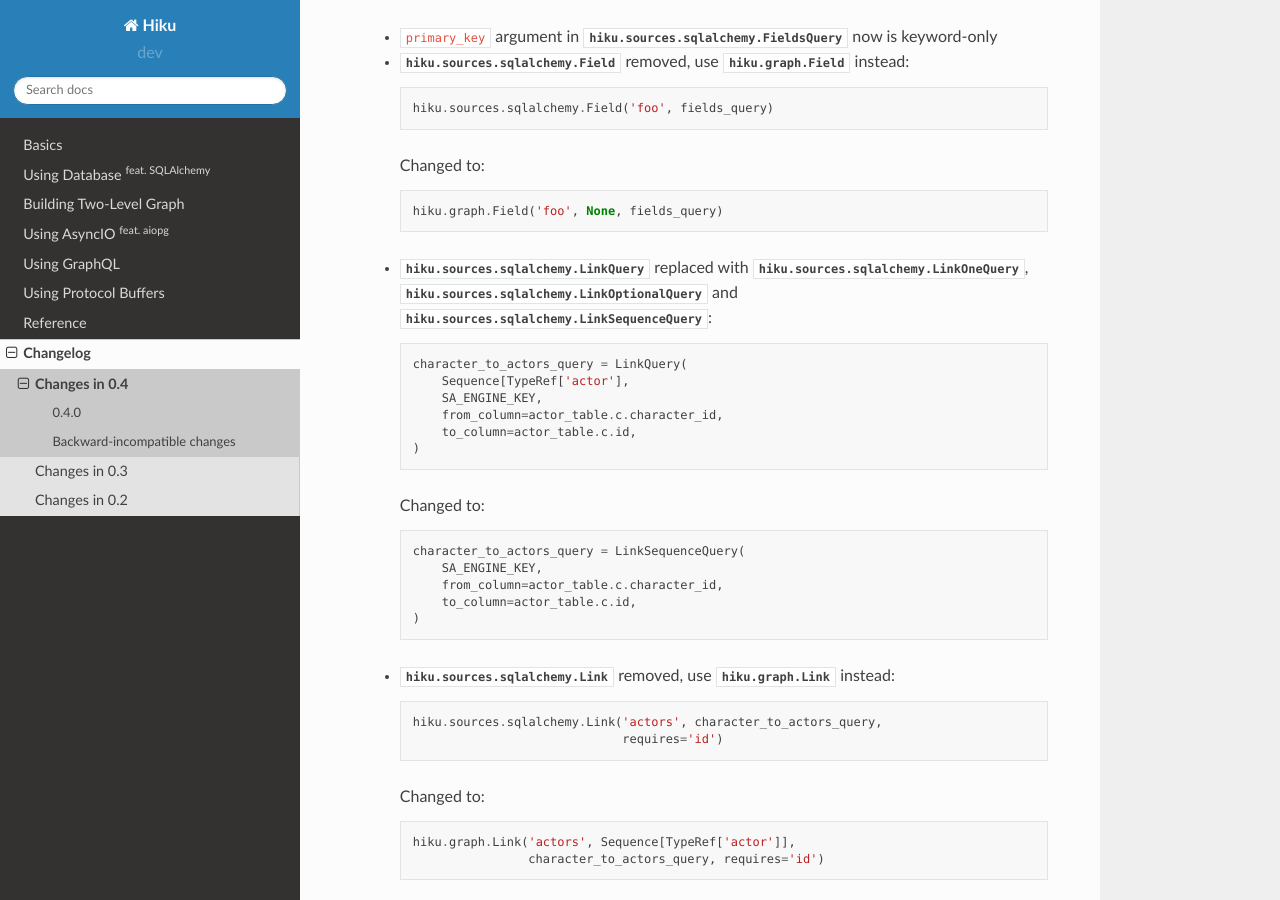
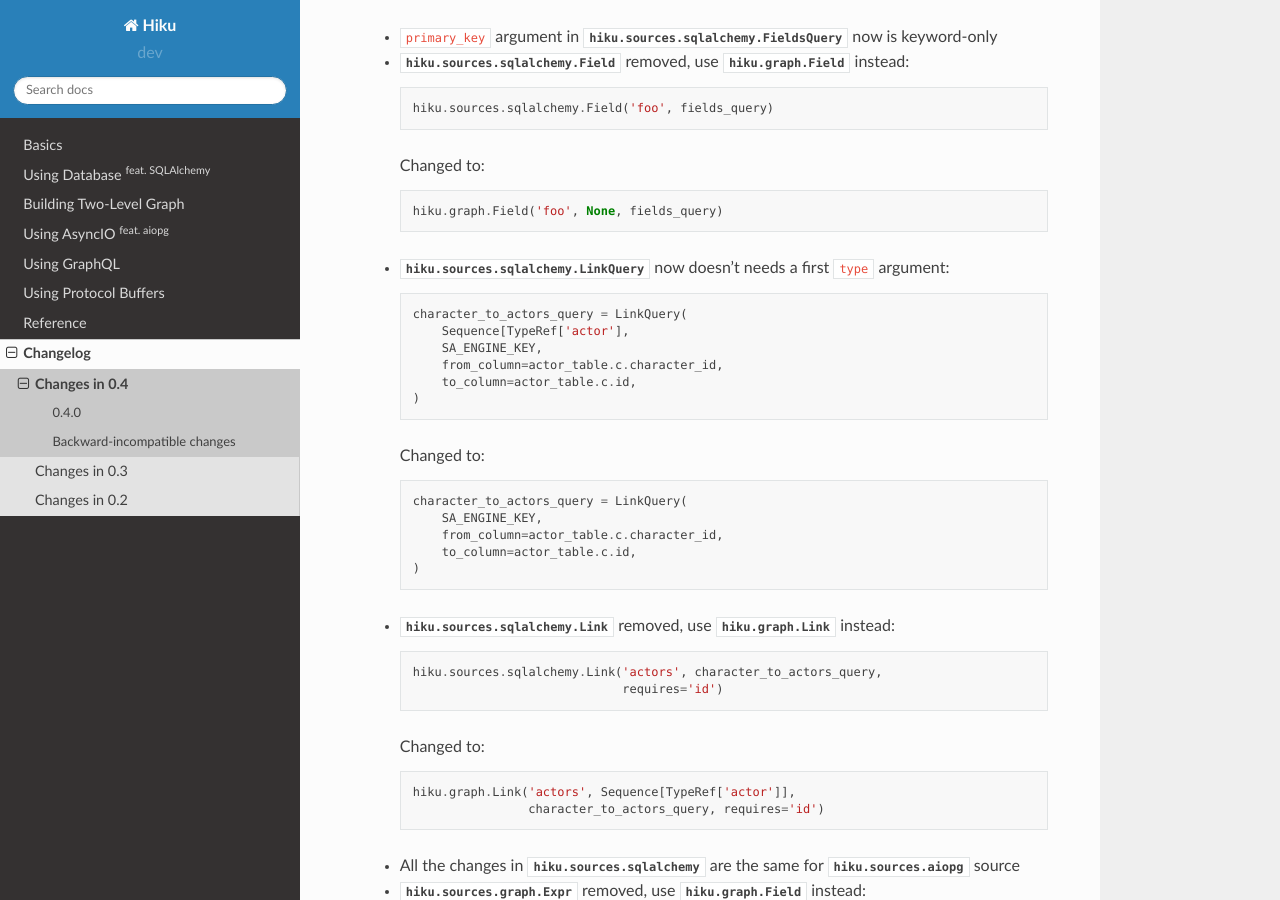
Before and after one commit to evo-company/hiku, a Sphinx documentation site: the page built from docs/changelog/changes_04.rst, in a window 1280 px wide and 900 px high, scrolled down 319 px. Built offline with Sphinx 7.4.7 and the Read the Docs theme 2.0.0, drawn with Linux system fonts in a browser that asks for light colours.

Commit message:
Refactored SQLAlchemy data sources to expose a single LinkQuery class for all link types, instead of exposing three different classes. Basically as it was before.

```diff
--- a/docs/changelog/changes_04.rst
+++ b/docs/changelog/changes_04.rst
@@ -26,10 +26,8 @@ Backward-incompatible changes
 
       hiku.graph.Field('foo', None, fields_query)
 
-  - :py:class:`hiku.sources.sqlalchemy.LinkQuery` replaced with
-    :py:class:`hiku.sources.sqlalchemy.LinkOneQuery`,
-    :py:class:`hiku.sources.sqlalchemy.LinkOptionalQuery` and
-    :py:class:`hiku.sources.sqlalchemy.LinkSequenceQuery`:
+  - :py:class:`hiku.sources.sqlalchemy.LinkQuery` now doesn't needs a first
+    ``type`` argument:
 
     .. code-block:: python
 
@@ -44,7 +42,7 @@ Backward-incompatible changes
 
     .. code-block:: python
 
-      character_to_actors_query = LinkSequenceQuery(
+      character_to_actors_query = LinkQuery(
           SA_ENGINE_KEY,
           from_column=actor_table.c.character_id,
           to_column=actor_table.c.id,
--- a/docs/test_asyncio.py
+++ b/docs/test_asyncio.py
@@ -91,7 +91,7 @@ character_query = sa.FieldsQuery(SA_ENGINE_KEY, character_table)
 
 actor_query = sa.FieldsQuery(SA_ENGINE_KEY, actor_table)
 
-character_to_actors_query = sa.LinkSequenceQuery(
+character_to_actors_query = sa.LinkQuery(
     SA_ENGINE_KEY,
     from_column=actor_table.c.character_id,
     to_column=actor_table.c.id,
--- a/docs/test_database.py
+++ b/docs/test_database.py
@@ -51,7 +51,7 @@ character_query = sa.FieldsQuery(SA_ENGINE_KEY, character_table)
 
 actor_query = sa.FieldsQuery(SA_ENGINE_KEY, actor_table)
 
-character_to_actors_query = sa.LinkSequenceQuery(
+character_to_actors_query = sa.LinkQuery(
     SA_ENGINE_KEY,
     from_column=actor_table.c.character_id,
     to_column=actor_table.c.id,
```
Also changed, not shown: 4 other files.
